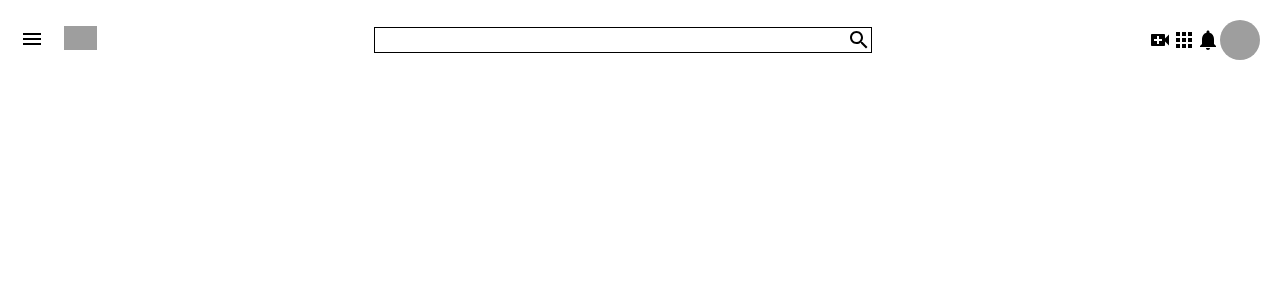
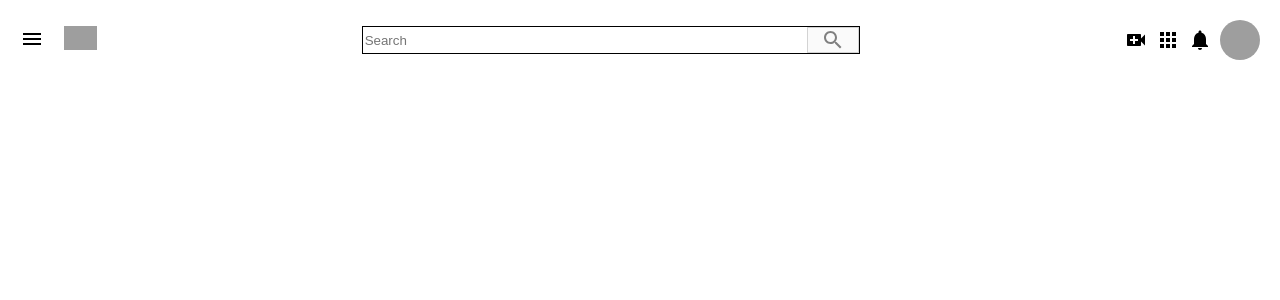
Before and after one commit to Juanse1595/youtube-clone, a React (Create React App) app in the folder youtube-clone-files/: page / in a window 1280 px wide. Shown: the top 300 px of the page. Built offline with nearby package versions, Linux system fonts and the light colour scheme; grey boxes are pictures that could not be loaded.

Commit message:
UPD Header.css > made the header sticky with the help of top 0 zindex and added backgroun color and added properties to inputButton, Header.css added classes to SearchIcon and the 3 icons of header__icons

```diff
--- a/youtube-clone-files/src/Header.css
+++ b/youtube-clone-files/src/Header.css
@@ -3,6 +3,10 @@
   align-items: center;
   justify-content: space-between;
   padding: 20px;
+  position: sticky;
+  top: 0;
+  z-index: 100;
+  background-color: white;
 }
 
 .header__logo {
@@ -18,6 +22,13 @@
   border: 1px solid black;
 }
 
+.header__inputButton {
+  width: 50px !important; /* !important is necessary of material icon components*/
+  background-color: #fafafa;
+  color: gray;
+  border: 1px solid lightgray;
+}
+
 .header__input > input {
   flex: 1;
   border: none;
@@ -27,3 +38,7 @@
   display: flex;
   align-items: center;
 }
+
+.header__icon {
+  margin-right: 8px;
+}
--- a/youtube-clone-files/src/Header.js
+++ b/youtube-clone-files/src/Header.js
@@ -20,14 +20,14 @@ function Header() {
       </div>
 
       <div className='header__input'>
-        <input type="text" />
-        <SearchIcon />
+        <input type="text" placeholder='Search'/>
+        <SearchIcon className='header__inputButton'/>
       </div>
 
       <div className='header__icons'>
-        <VideoCallIcon />
-        <AppsIcon />
-        <NotificationsIcon />
+        <VideoCallIcon className='header__icon'/>
+        <AppsIcon className='header__icon'/>
+        <NotificationsIcon className='header__icon'/>
         <Avatar
           alt="profile-button"
           src="https://avatars.githubusercontent.com/u/85318393?s=400&u=b564d5fe1d357e061a59e5028348bcb5e570ab36&v=4"
```
